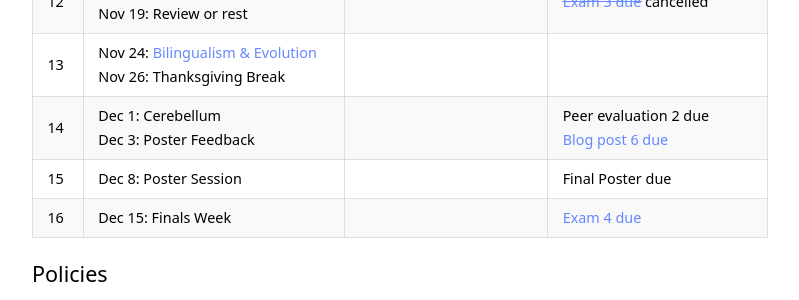
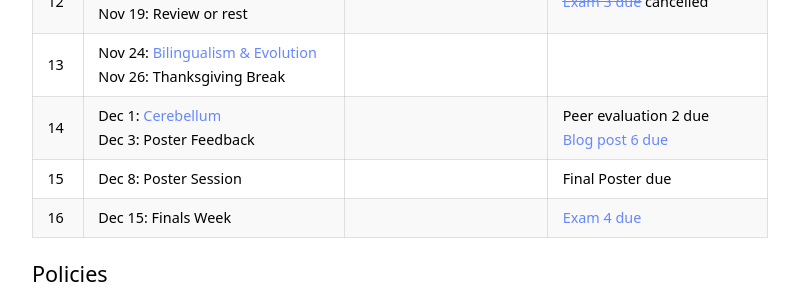
Before and after one commit to kschuler/ling104, a Jekyll site: the page built from index.md, in a window 1280 px wide and 900 px high, scrolled down 3023 px. Shown: the part 154-454 px from the top of the window, without its empty margins (240-1039 px from the left). Built offline with Jekyll 4.4.1, drawn with Linux system fonts in a browser that asks for light colours; part of the change alters nothing that is shown.

```diff
--- a/index.md
+++ b/index.md
@@ -76,7 +76,7 @@ Wk  | Lecture | Readings | Resources
 11 | Nov 10: [Sign Language](https://public.3.basecamp.com/p/bK1UGmURN27WxPq9unm6zj7r) <br> Nov 12: [Moonshot 6: Poster draft](https://public.3.basecamp.com/p/nQHLUvLGKP6gfKV1z5vcFYWo)| | [Blog 5 due](https://canvas.upenn.edu/courses/1530046/assignments/8162742)
 12 | ~~Nov 17: Bilingualism~~ cancelled <br> Nov 19: **Review or rest** | | ~~[Exam 3 due](https://canvas.upenn.edu/courses/1530046/assignments/8162040)~~ cancelled
 13 | Nov 24: [Bilingualism & Evolution](https://public.3.basecamp.com/p/uyRYLZoA9Yydxktc7TFeXows) <br> Nov 26: **Thanksgiving Break** | |
-14 | Dec 1: Cerebellum <br> Dec 3: Poster Feedback   | | Peer evaluation 2 due<br>[Blog post 6 due](https://canvas.upenn.edu/courses/1530046/assignments/8162745)
+14 | Dec 1: [Cerebellum](https://www.kathrynschuler.com/ling001/) <br> Dec 3: Poster Feedback   | | Peer evaluation 2 due<br>[Blog post 6 due](https://canvas.upenn.edu/courses/1530046/assignments/8162745)
 15 | Dec 8: Poster Session| | Final Poster due
 16 | Dec 15: Finals Week | | [Exam 4 due](https://canvas.upenn.edu/courses/1530046/assignments/8162042)
 
```
